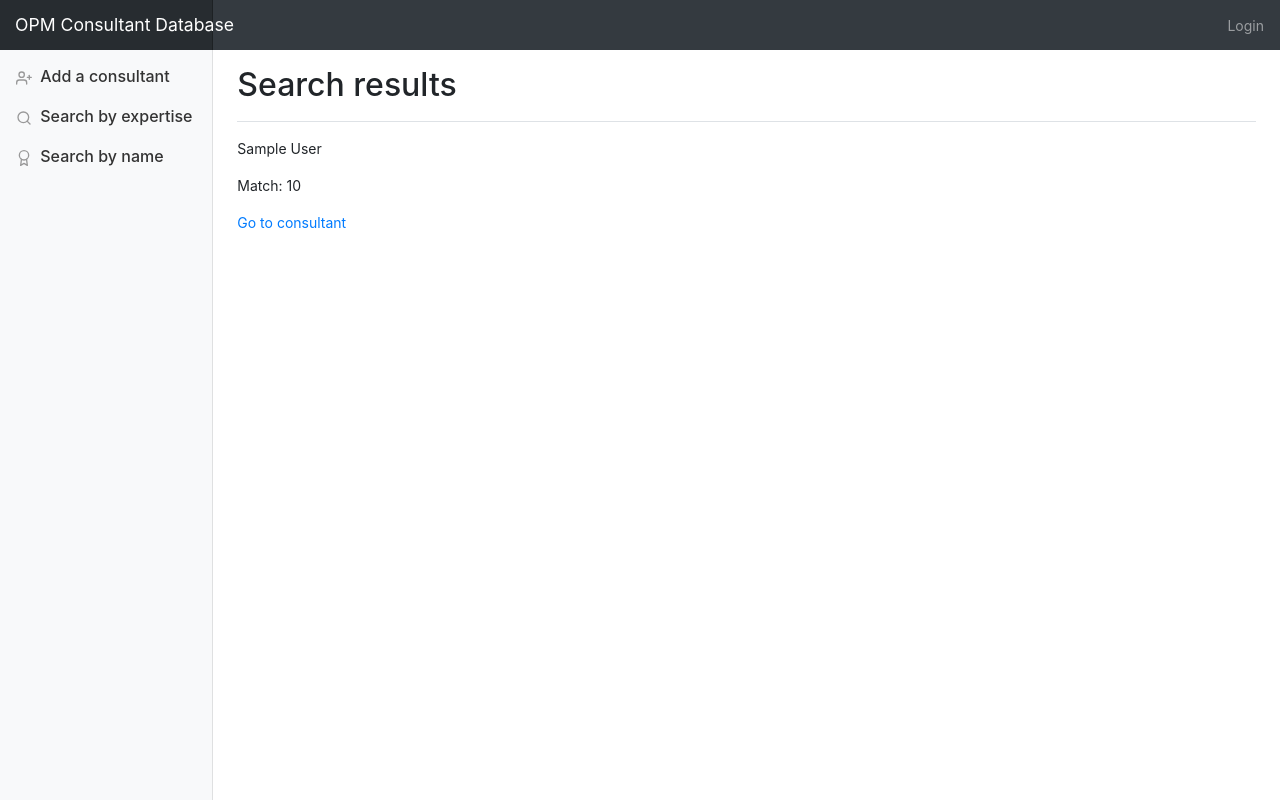
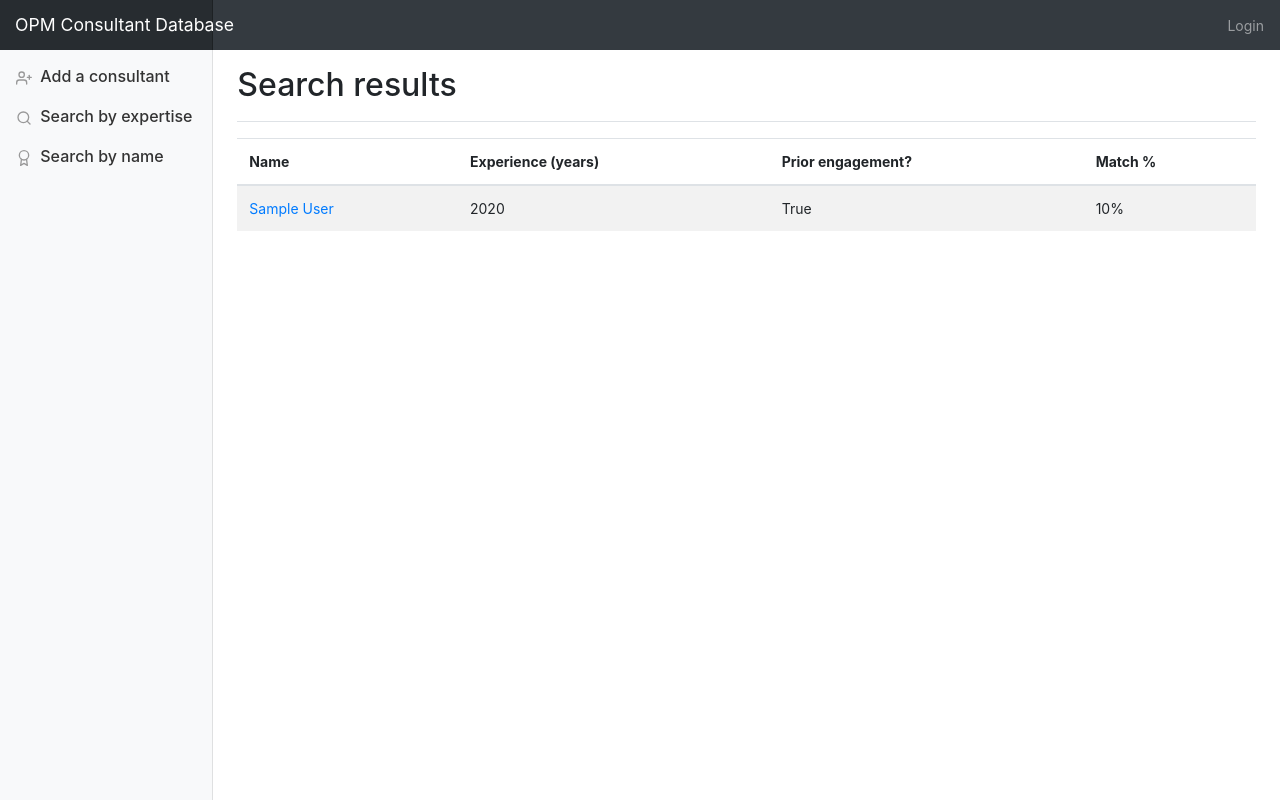
Before and after one commit to faaizajaz/consultDB, a Django app: template query/templates/query/results.html in a window 1280 px wide. Run offline with Django 3.2, Linux system fonts and the light colour scheme; the template is opened without the code that fills it: values that come from a table or form of the project are taken from there, others are empty; tables that the repository leaves empty hold one stand-in row (values such as "Sample post"); some libraries are stand-ins or nearby versions.

Commit message:
Improved formatting of search results, more information provided.

```diff
--- a/query/templates/query/results.html
+++ b/query/templates/query/results.html
@@ -10,10 +10,28 @@ Search results
 {% endblock %}
 
 {% block content %}
-	{% for consultant in result %}
-		<p>{{consultant.first_name}} {{consultant.last_name}}</p>
-		<p>Match: {{ consultant.query_score }}</p>
-		<p><a href="{% url 'consultant-view' consultant_id=consultant.id %}">Go to consultant</a></p>
-	{% endfor %}
+
+	<table class="table table-striped">
+		<thead>
+			<tr>
+				<th scope="col">Name</th>
+				<th scope="col">Experience (years)</th>
+				<th scope="col">Prior engagement?</th>
+				<th scope="col">Match %</th>
+
+			</tr>
+		</thead>
+		<tbody>
+			{% for consultant in result %}
+				<tr>
+					<td><a href="{% url 'consultant-view' consultant_id=consultant.id %}">{{consultant.first_name}} {{consultant.last_name}}</a></td>
+					<td>{{consultant.experience_years}}</td>
+					<td>{{consultant.previous_engagement}}</td>
+					<td>{{consultant.query_score}}%</td>
+
+				</tr>
+			{% endfor %}
+		</tbody>
+	</table>
 
 {% endblock %}
```
Also changed, not shown: rating/templates/rating/rating_search_results.html (+22 -4 lines).
